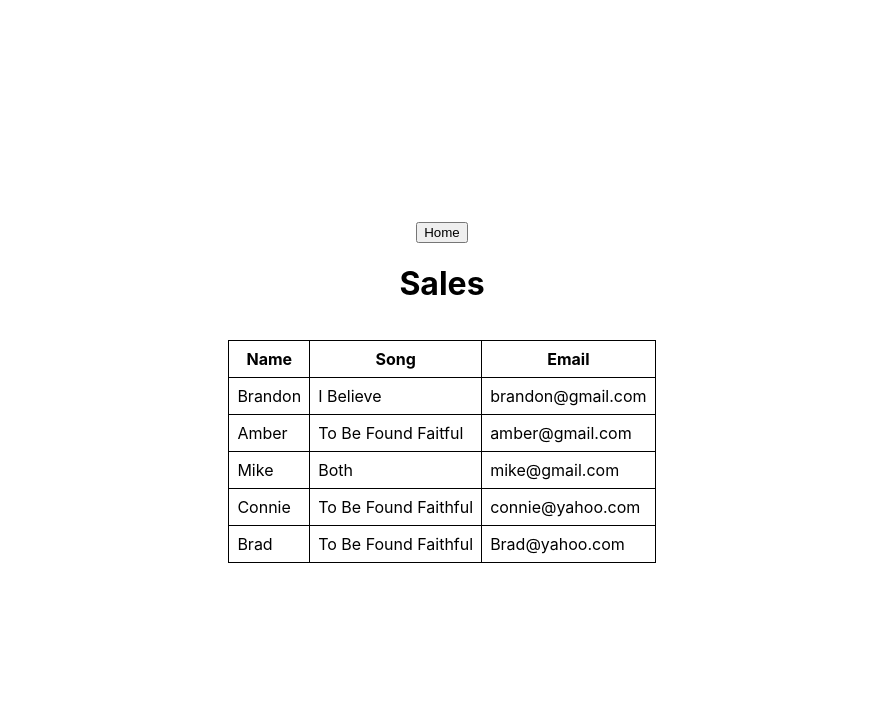
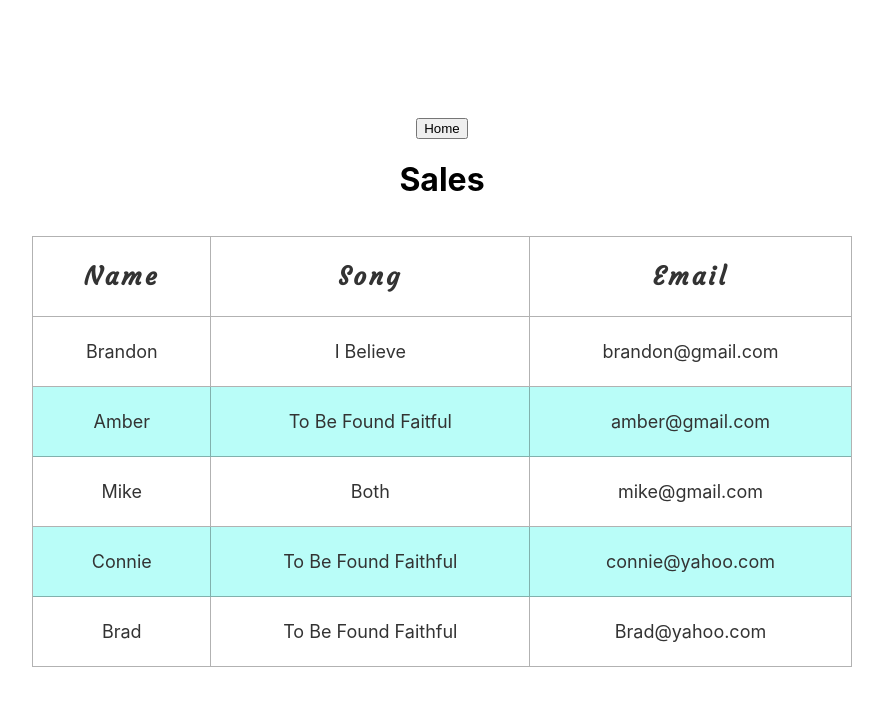
Before and after one commit to BrandonSmith8038/conniecahill, a React (Create React App) app: page /admin in a window 1280 px wide. Shown: the top 706 px of the page, without its empty margins (198-1081 px from the left). Built offline with nearby package versions, Linux system fonts and the light colour scheme; what react-alert-template-basic would draw is missing.

Commit message:
Basic table styling

```diff
--- a/src/index.css
+++ b/src/index.css
@@ -118,57 +118,3 @@ h2.subtitle {
 	margin-top: 10px;
 	width: 100%;
 }
-.griddle-table {
-	width: 100%;
-	max-width: 100%;
-	margin-bottom: 2rem;
-	background-color: #fff;
-}
-.griddle-table > thead > tr > th,
-.griddle-table > tbody > tr > th,
-.griddle-table > tfoot > tr > th,
-.griddle-table > thead > tr > td,
-.griddle-table > tbody > tr > td,
-.griddle-table > tfoot > tr > td {
-	text-align: left;
-	padding: 1.6rem;
-	vertical-align: top;
-	border-top: 0;
-	-webkit-transition: all 0.3s ease;
-	-o-transition: all 0.3s ease;
-	transition: all 0.3s ease;
-}
-.griddle-table > thead > tr > th {
-	font-weight: 400;
-	color: #757575;
-	vertical-align: bottom;
-	border-bottom: 1px solid rgba(0, 0, 0, 0.12);
-}
-.griddle-table > caption + thead > tr:first-child > th,
-.griddle-table > colgroup + thead > tr:first-child > th,
-.griddle-table > thead:first-child > tr:first-child > th,
-.griddle-table > caption + thead > tr:first-child > td,
-.griddle-table > colgroup + thead > tr:first-child > td,
-.griddle-table > thead:first-child > tr:first-child > td {
-	border-top: 0;
-}
-.griddle-table > tbody + tbody {
-	border-top: 1px solid rgba(0, 0, 0, 0.12);
-}
-table-bordered > thead > tr > th,
-.griddle-table > tbody > tr > th,
-.griddle-table > tfoot > tr > th,
-.griddle-table > thead > tr > td,
-.griddle-table > tbody > tr > td,
-.griddle-table > tfoot > tr > td {
-	border: 0;
-	border-bottom: 1px solid #e0e0e0;
-}
-.griddle-table > thead > tr > th,
-.griddle-table > thead > tr > td {
-	border-bottom-width: 2px;
-}
-/* .griddle-table > tbody > tr:nth-child(odd) > td,
-.griddle-table > tbody > tr:nth-child(odd) > th {
-	background-color: #c7fff7;
-} */
--- a/src/pages/Admin.js
+++ b/src/pages/Admin.js
@@ -44,8 +44,8 @@ const Admin = () => {
 
 	const columns = React.useMemo(
 		() => [
-			{ Header: 'Name', accessor: 'Name' },
-			{ Header: 'Song', accessor: 'Song' },
+			{ Header: 'Name', accessor: 'Name', sortType: 'basic' },
+			{ Header: 'Song', accessor: 'Song', sortType: 'basic' },
 			{ Header: 'Email', accessor: 'Email' },
 		],
 		[],
@@ -57,10 +57,13 @@ const Admin = () => {
 		headerGroups,
 		rows,
 		prepareRow,
-	} = useTable({
-		columns,
-		data,
-	});
+	} = useTable(
+		{
+			columns,
+			data,
+		},
+		useSortBy,
+	);
 	return (
 		<Container>
 			<Link to='/'>
@@ -73,8 +76,13 @@ const Admin = () => {
 						{headerGroups.map((headerGroup) => (
 							<tr {...headerGroup.getHeaderGroupProps()}>
 								{headerGroup.headers.map((column) => (
-									<th {...column.getHeaderProps()}>
+									<th {...column.getHeaderProps(column.getSortByToggleProps())}>
 										{column.render('Header')}
+										{column.isSorted
+											? column.isSortedDesc
+												? ' ⬆'
+												: ' ⬇'
+											: ' '}
 									</th>
 								))}
 							</tr>
@@ -112,22 +120,37 @@ const Container = styled.div`
 
 const TableContainer = styled.div`
 	padding: 1rem;
+	display: flex;
+	justify-content: center;
+	text-align: center;
+	width: 80%;
 	table {
+		color: #333;
+		font-size: 18px;
+		width: 80%;
 		border-spacing: 0;
-		border: 1px solid black;
+		border: 1px solid rgba(0, 0, 0, 0.3);
 		tr {
 			:last-child {
 				td {
 					border-bottom: 0;
 				}
 			}
+			:nth-child(even) {
+				background-color: #b9fdf8;
+			}
+		}
+		th {
+			font-family: 'Courgette', cursive;
+			font-size: 25px;
+			letter-spacing: 3px;
 		}
 		th,
 		td {
 			margin: 0;
-			padding: 0.5rem;
-			border-bottom: 1px solid black;
-			border-right: 1px solid black;
+			padding: 1.5rem;
+			border-bottom: 1px solid rgba(0, 0, 0, 0.3);
+			border-right: 1px solid rgba(0, 0, 0, 0.3);
 			:last-child {
 				border-right: 0;
 			}
```
